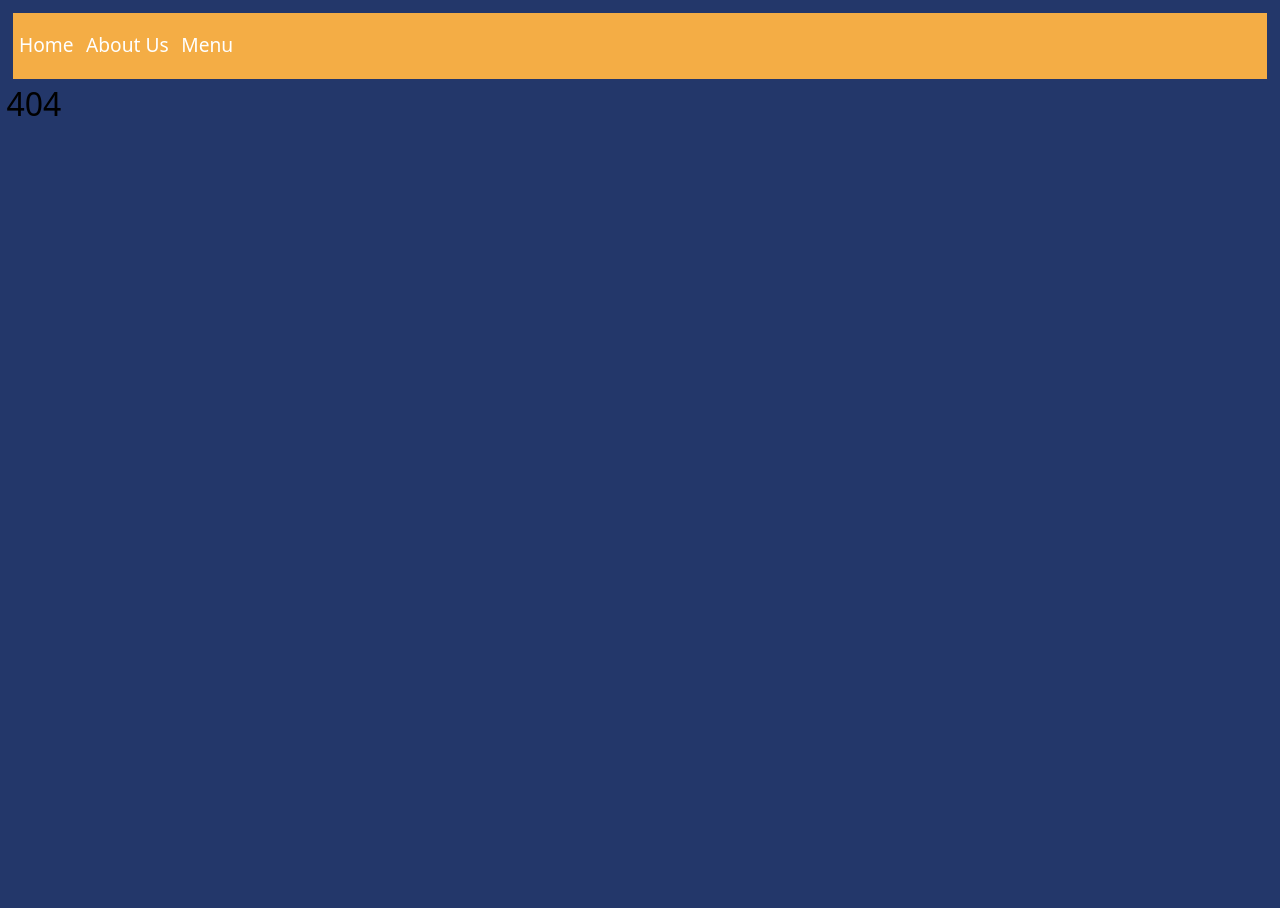
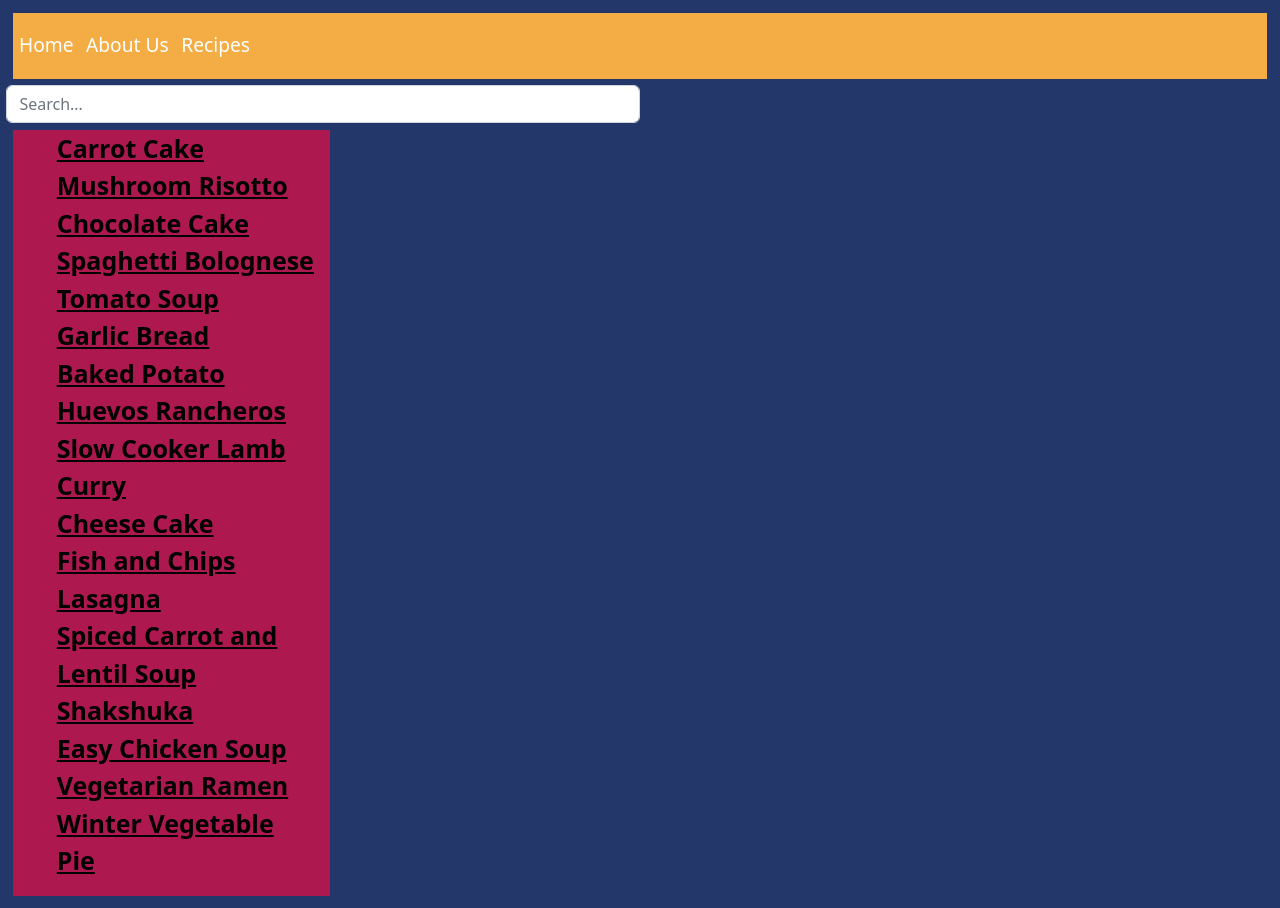
Before and after one commit to PaulTA91/fewd-coursework-1, a React (Create React App) app: page /recipes in a window 1280 px wide. Before the commit this address had no page. Before the commit the page ends 800 px from the top, so only its background shows below. Built offline with nearby package versions, Linux system fonts and the light colour scheme.

Commit message:
search by name working

```diff
--- a/src/App.js
+++ b/src/App.js
@@ -5,7 +5,7 @@ import AboutUs from "./Components/AboutUs";
 import Navigation from "./Components/Navigation";
 import { recipes } from "./Data/Recipes";
 import NoPage from "./Components/NoPage";
-
+import Search from "./Components/Search";
 import Menu from "./Components/Menu";
 import MenuItem from "./Components/MenuItem";
 
@@ -15,7 +15,7 @@ function App() {
       <Routes>
         <Route path="/" element={<Navigation />}>
           <Route path="/" element={<Home />} />
-          <Route path="menu" element={<Menu recipes={recipes} />}>
+          <Route path="recipes" element={<Search details={recipes} />}>
             <Route path=":itemId" element={<MenuItem recipes={recipes} />} />
           </Route>
           <Route path="aboutus" element={<AboutUs />}></Route>
--- a/src/Components/Navigation.js
+++ b/src/Components/Navigation.js
@@ -12,7 +12,7 @@ const Navigation = () => {
             <Link to="/aboutus">About Us</Link>
           </li>
           <li>
-            <Link to="/menu">Menu</Link>
+            <Link to="/recipes">Recipes</Link>
           </li>
         </ul>
       </nav>
--- /dev/null
+++ b/src/Components/Search.js
@@ -0,0 +1,30 @@
+import React, { useState } from "react";
+import Menu from "./Menu";
+
+export default function Search({ details }) {
+  const [searchString, setSearchString] = useState("");
+
+  const filtered = details.filter((entry) => {
+    const found = entry.ingredients.find(
+      ({ name }) => name.toLowerCase() === searchString.toLowerCase(),
+    );
+    console.log(found);
+    return (
+      entry.name.toLowerCase().includes(searchString.toLowerCase()) || found
+    );
+  });
+
+  return (
+    <div>
+      <div style={{ width: 50 + "%" }}>
+        <input
+          className="form-control"
+          type="text"
+          placeholder="Search..."
+          onChange={(e) => setSearchString(e.target.value)}
+        />
+      </div>
+      <Menu recipes={filtered} />
+    </div>
+  );
+}
--- a/src/Data/Recipes.js
+++ b/src/Data/Recipes.js
@@ -583,7 +583,7 @@ export const recipes = [
       { name: "Chopped Walnuts", amount: "100g" },
       { name: "Salted Butter", amount: "100g" },
       { name: "Icing Sugar", amount: "300g" },
-      { name: "Soft Cheese", amount: "100g" },
+      { name: "Blue Cheese", amount: "100g" },
     ],
 
     reviews: [
```
